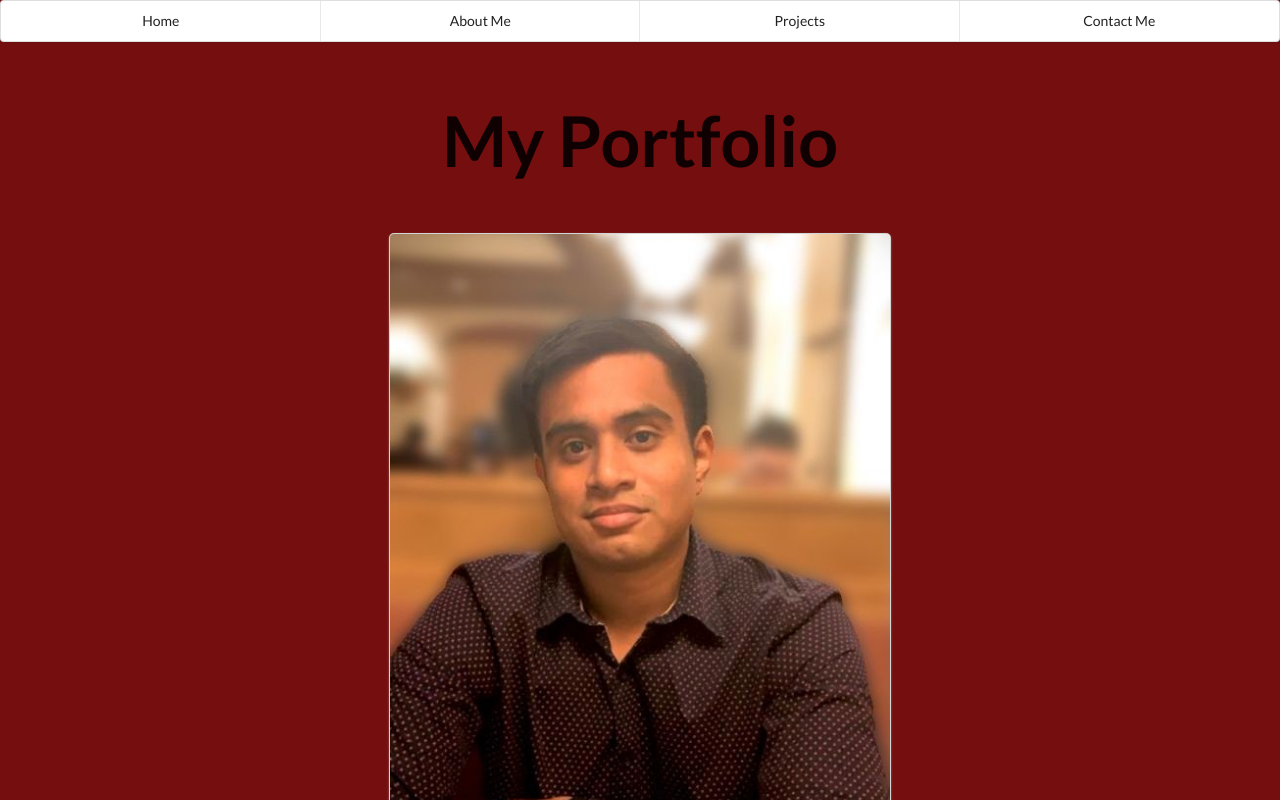
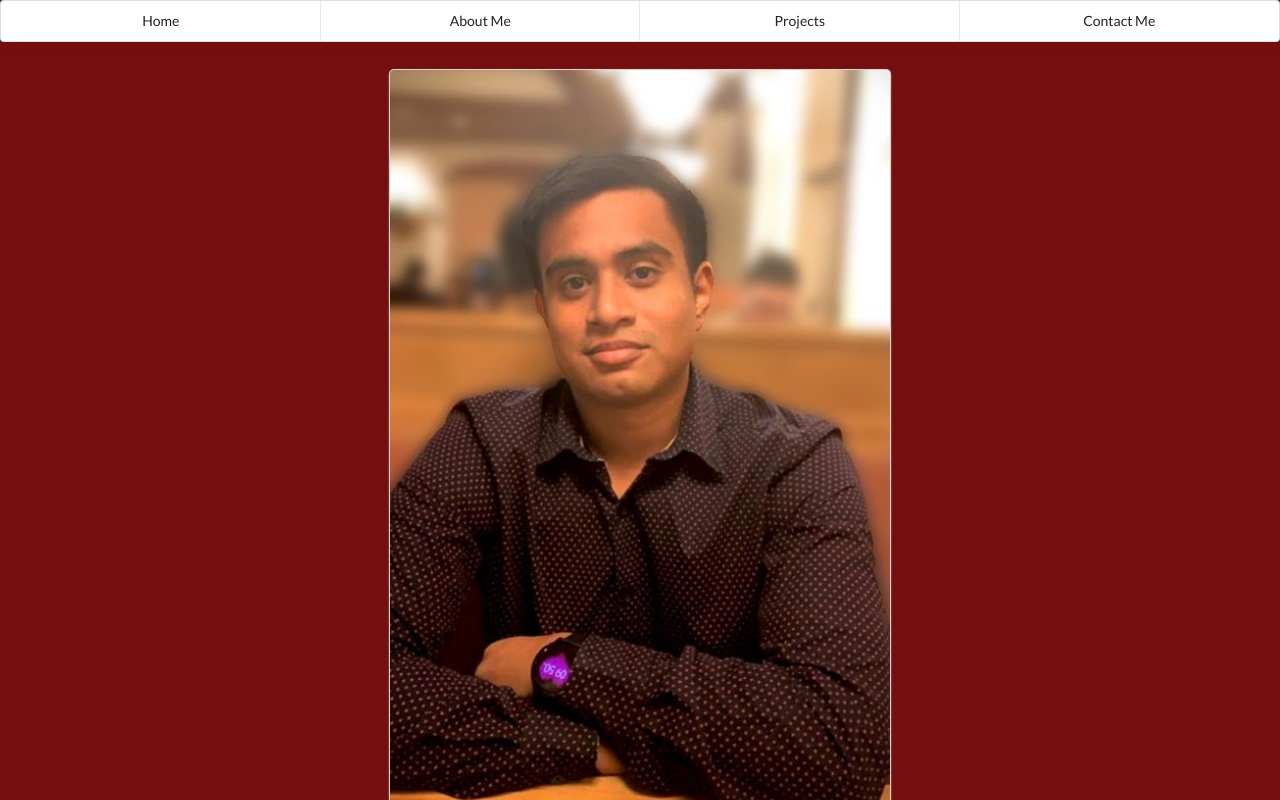
Before and after one commit to Martje55555/Martje55555.github.io, a React (Create React App) app: page /Projects in a window 1280 px wide. Shown: the top 800 px of the page. Built offline with nearby package versions, Linux system fonts and the light colour scheme.

Commit message:
updated home page and title

```diff
--- a/public/index.html
+++ b/public/index.html
@@ -1,15 +1,13 @@
 <!DOCTYPE html>
 <html lang="en">
+
 <head>
   <meta charset="utf-8" />
   <link rel="icon" href="Icons8-Ios7-Programming-Console.ico" />
   <meta name="viewport" content="width=device-width, initial-scale=1" />
   <meta name="theme-color" content="#000000" />
   <link rel="stylesheet" href="https://cdnjs.cloudflare.com/ajax/libs/semantic-ui/2.4.1/semantic.min.css" />
-    <meta
-      name="description"
-      content="Web site created using create-react-app"
-    />
+  <meta name="description" content="Web site created using create-react-app" />
   <link rel="apple-touch-icon" href="%PUBLIC_URL%/logo192.png" />
   <!--
       manifest.json provides metadata used when your web app is installed on a
@@ -25,8 +23,9 @@
       work correctly both with client-side routing and a non-root public URL.
       Learn how to configure a non-root public URL by running `npm run build`.
     -->
-    <title>My Portfolio</title>
+  <title>All about Jesus :)</title>
 </head>
+
 <body>
   <noscript>You need to enable JavaScript to run this app.</noscript>
   <div id="root"></div>
@@ -41,4 +40,5 @@
       To create a production bundle, use `npm run build` or `yarn build`.
     -->
 </body>
+
 </html>
--- a/src/components/Home.js
+++ b/src/components/Home.js
@@ -6,9 +6,9 @@ const Home = () => {
     return (
         <div>
             <div className="ui segment primary">
-                <div className="ui sizer vertical segment">
+                {/* <div className="ui sizer vertical segment">
                     <div className="ui centered huge header">My Portfolio</div>
-                </div>
+                </div> */}
                 <div className="ui centered card black">
                     <div className="medium image">
                         <img src={myPic} alt="pictureofMe" />
```
Lines whose indentation alone changed are shown as unchanged.
